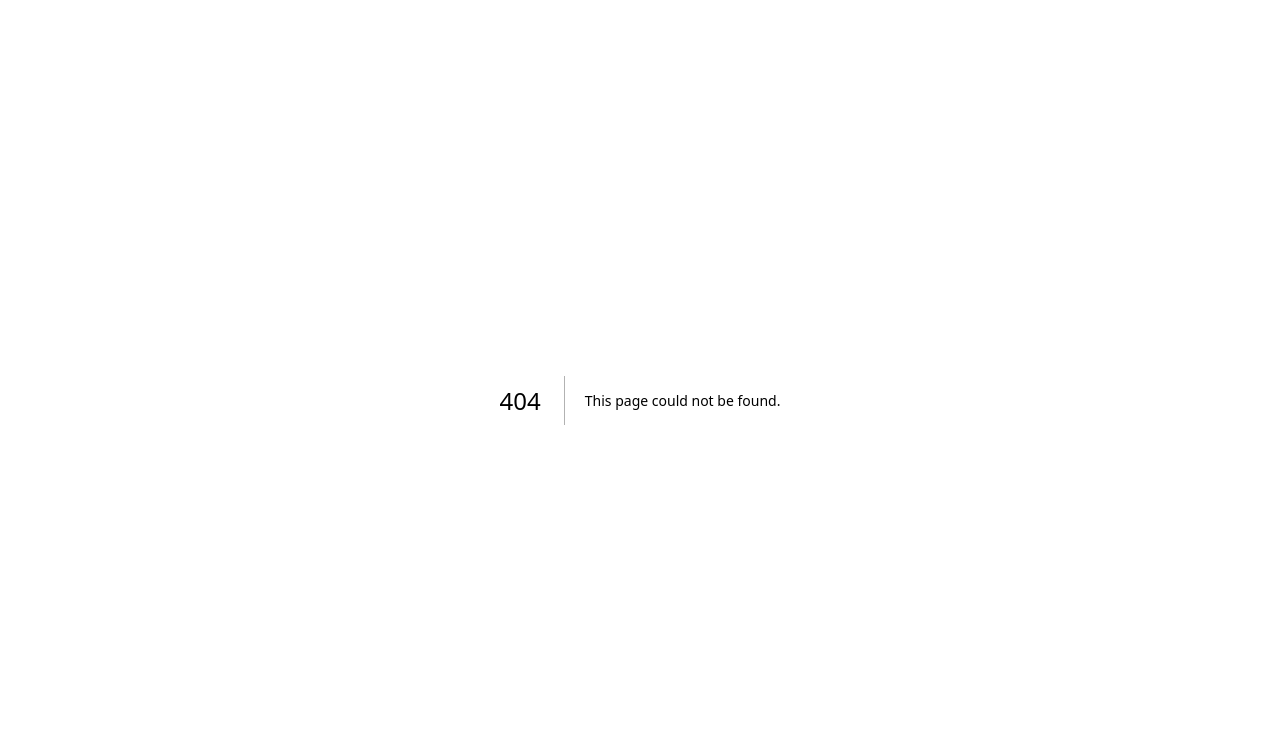
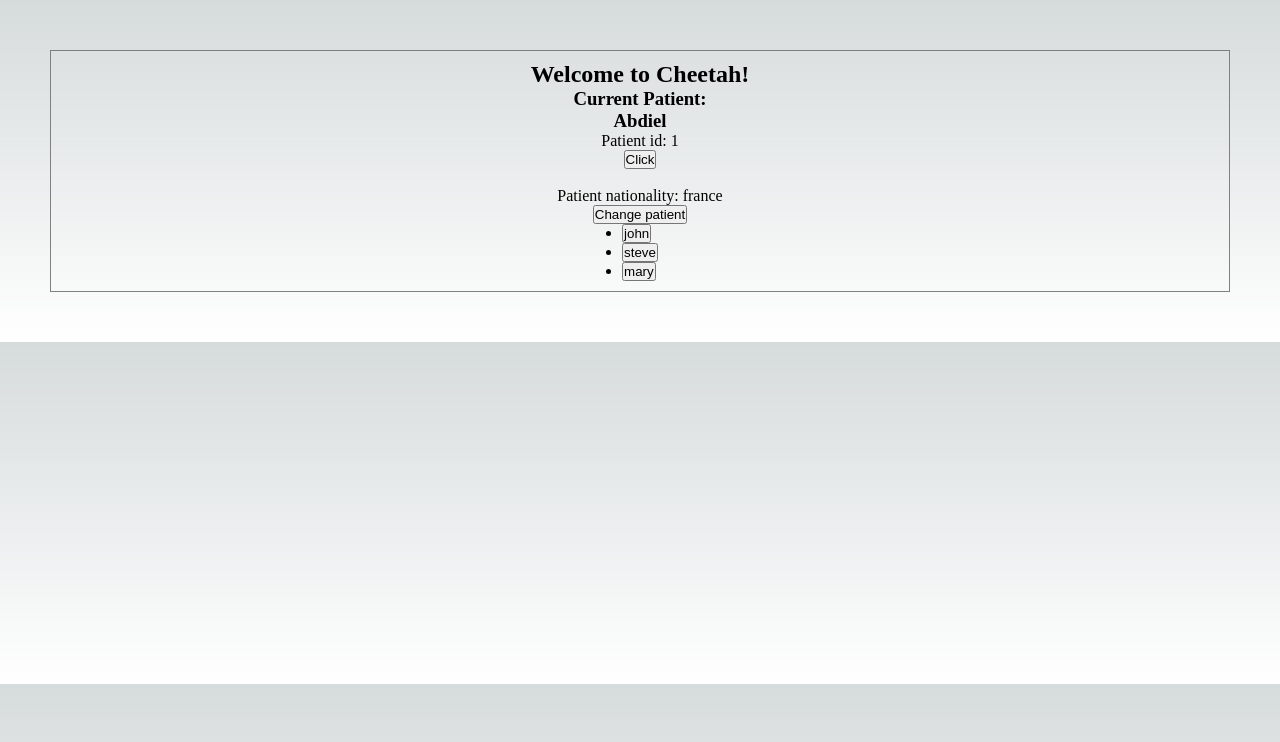
Before and after one commit to lukostelloe/cheetah-app, a Next.js app: page /homepage in a window 1280 px wide. Before the commit this address had no page. Shown: the top 742 px of the page. Built offline with nearby package versions, Linux system fonts and the light colour scheme.

Commit message:
create custom homepage

```diff
--- /dev/null
+++ b/src/pages/homepage.tsx
@@ -0,0 +1,84 @@
+import { useState } from "react";
+import { styled } from "@stitches/react";
+
+const patientAbdiel: string = "Abdiel";
+const patientLuke: string = "Luke";
+
+const LoginDiv = styled("div", {
+  display: "flex",
+  flexDirection: "column",
+  justifyContent: "center",
+  alignItems: "center",
+  border: "1px solid grey",
+  margin: "50px",
+  padding: "10px",
+});
+
+//create patientinformation page
+//create seperate file with fake patient data
+
+//file called mockPatients
+//inside would be an object with patient name, id, nationality, year of birth
+
+//with that patient object, import it into this file, and use create a function that swaps between patients and displays their information
+//patient.name, patient.id, etc.....
+
+//components can be created and then injected into JSX
+const PatientDetails = ({
+  patientid,
+  patientNat,
+}: {
+  patientid: number;
+  patientNat: string;
+}) => {
+  return (
+    <>
+      <>Patient id: {patientid}</> <button>Click</button> <br></br>
+      <>Patient nationality: {patientNat}</>
+    </>
+  );
+};
+
+const PatientList = () => {
+  return (
+    <ul>
+      <li>
+        <button>john</button>
+      </li>
+      <li>
+        <button>steve</button>
+      </li>
+      <li>
+        <button>mary</button>
+      </li>
+    </ul>
+  );
+};
+
+export const HomePage = () => {
+  const [activePatient, setActivePatient] = useState(patientAbdiel);
+  const patientChange = () =>
+    activePatient === patientAbdiel
+      ? setActivePatient(patientLuke)
+      : setActivePatient(patientAbdiel);
+  const currentPatientNumber = activePatient === patientAbdiel ? 1 : 2;
+
+  return (
+    <LoginDiv>
+      <h2>Welcome to Cheetah!</h2>
+      <h3>Current Patient:</h3>
+      <h3>{activePatient}</h3>
+      <PatientDetails patientid={currentPatientNumber} patientNat="france" />
+      <button onClick={patientChange}>Change patient</button>
+      <PatientList />
+    </LoginDiv>
+  );
+};
+
+export default HomePage;
+
+//react component
+
+//function defining the component
+//function logic
+//return statement, which returns visible information
```
